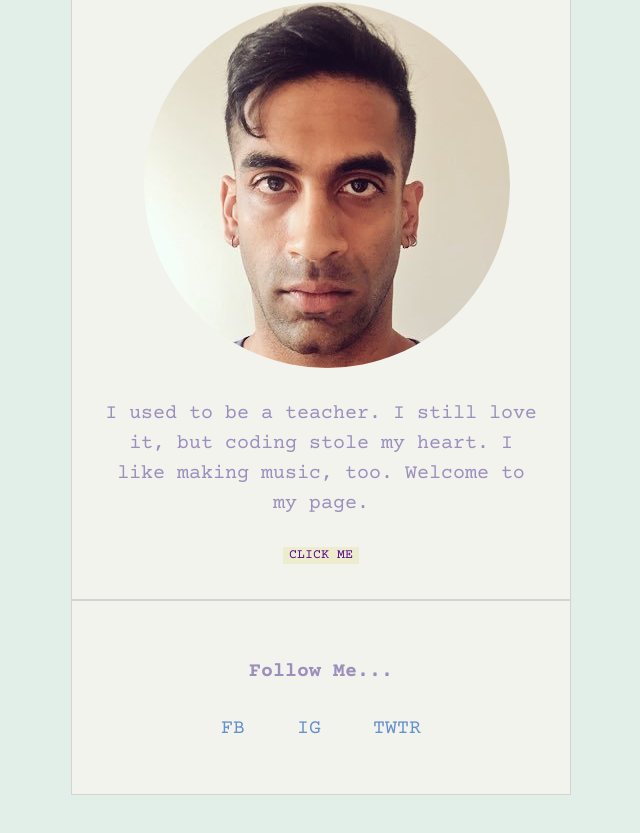
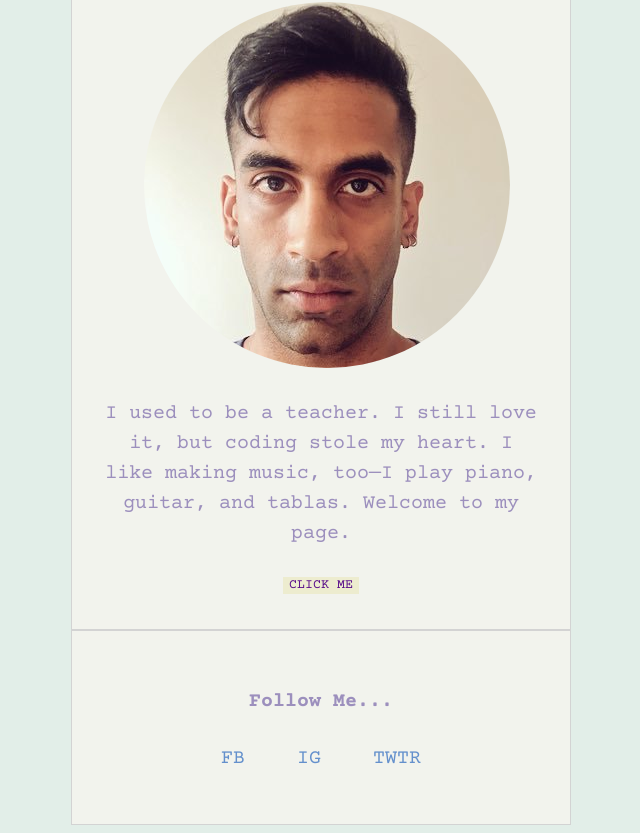
Before and after one commit to surajgopal85/profile, a plain HTML site: page index.html in a window 1280 px wide. Shown: the part 117-950 px from the top of the page, without its empty margins (319-959 px from the left). Before the commit the page ends 920 px from the top, so only its background shows below. Drawn offline with nearby package versions, Linux system fonts and the light colour scheme; some icons are missing.

Commit message:
pushing again

```diff
--- a/index.html
+++ b/index.html
@@ -13,7 +13,7 @@
       <div class="card card-white">
         <h2>Hello, I'm Suraj</h2><i class="fa-sharp fa-solid fa-face-awesome"></i>
         <img src="images/gopal_headshot.png" alt="PROFILE PIC">
-        <p>I used to be a teacher. I still love it, but coding stole my heart. I like making music, too. Welcome to my page.</p>
+        <p>I used to be a teacher. I still love it, but coding stole my heart. I like making music, too—I play piano, guitar, and tablas. Welcome to my page.</p>
         <button>CLICK ME</button>
       </div>
       <div class="card card-white">
```
